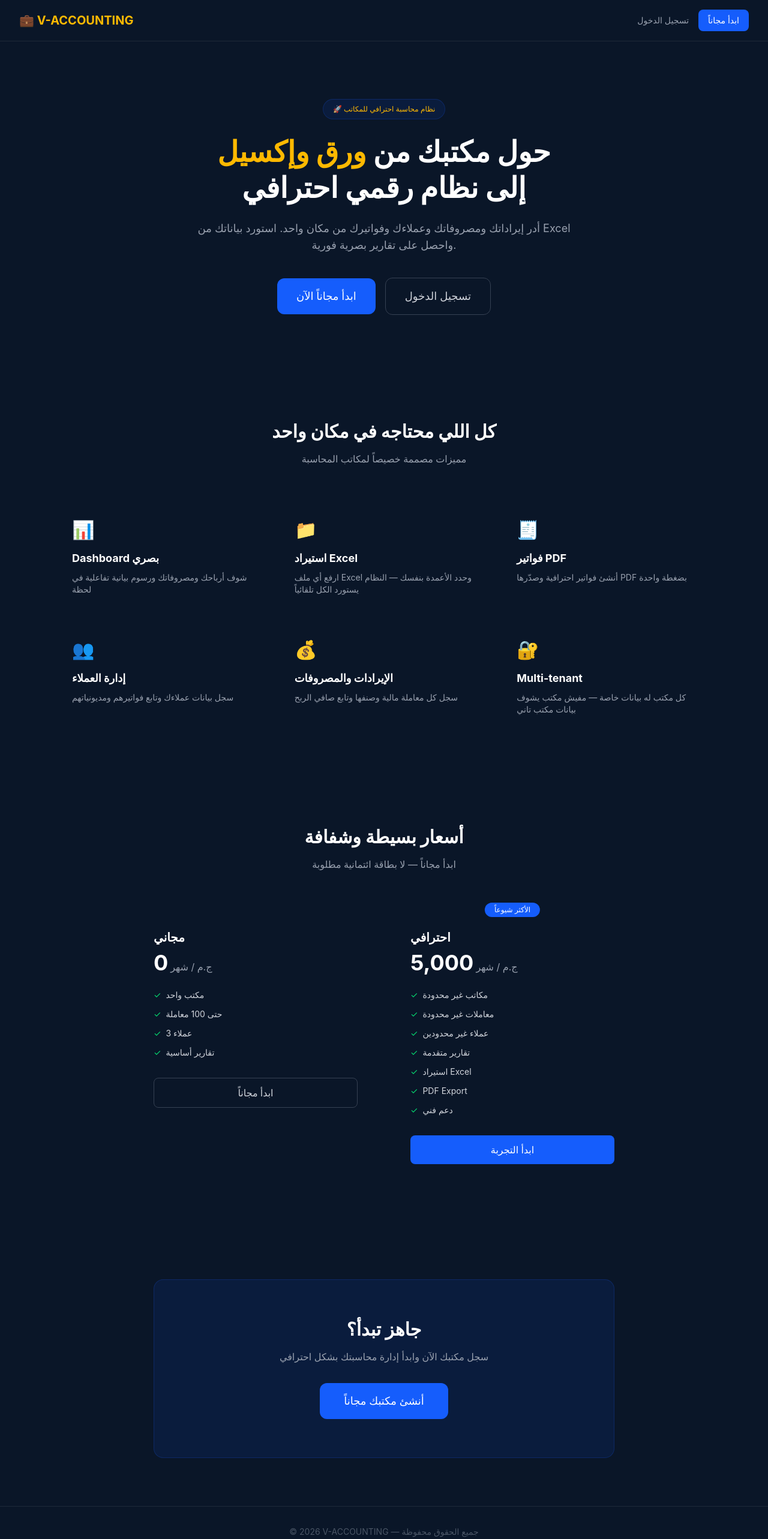
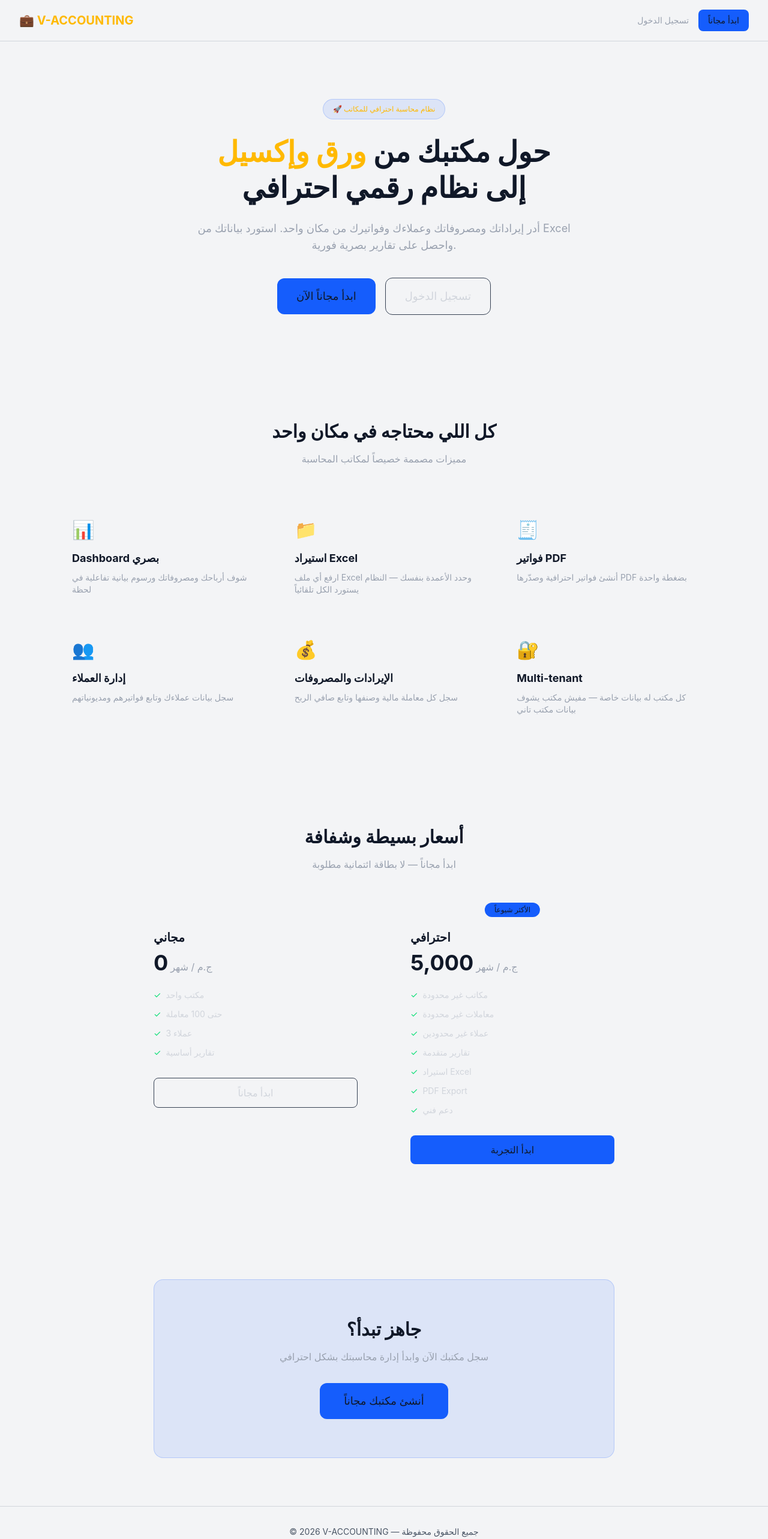
Before and after one commit to Saiffarghaly/v-accounting, a React (Vite) app in the folder client/: page / in a window 1280 px wide. Shown: the top 2566 px of the page at 60% size. Built offline with nearby package versions, Linux system fonts and the light colour scheme.

Commit message:
excel theme dashboard

```diff
--- a/client/src/pages/Landing.tsx
+++ b/client/src/pages/Landing.tsx
@@ -1,20 +1,20 @@
 const Landing = ({ onLogin, onRegister }: { onLogin: () => void; onRegister: () => void }) => {
   return (
-    <div className="min-h-screen bg-[#0a1628] text-white">
+    <div className="min-h-screen bg-gray-100 text-gray-900">
 
       {/* Navbar */}
-      <nav className="border-b border-gray-800 px-8 py-4 flex items-center justify-between">
+      <nav className="border-b border-gray-300 px-8 py-4 flex items-center justify-between">
         <h1 className="text-xl font-bold text-amber-400">💼 V-ACCOUNTING</h1>
         <div className="flex items-center gap-4">
           <button
             onClick={onLogin}
-            className="text-gray-400 hover:text-white text-sm transition"
+            className="text-gray-400 hover:text-gray-900 text-sm transition"
           >
             تسجيل الدخول
           </button>
           <button
             onClick={onRegister}
-            className="bg-blue-600 hover:bg-blue-700 text-white text-sm px-4 py-2 rounded-lg transition"
+            className="bg-blue-600 hover:bg-blue-700 text-gray-900 text-sm px-4 py-2 rounded-lg transition"
           >
             ابدأ مجاناً
           </button>
@@ -37,7 +37,7 @@ const Landing = ({ onLogin, onRegister }: { onLogin: () => void; onRegister: ()
         <div className="flex items-center justify-center gap-4">
           <button
             onClick={onRegister}
-            className="bg-blue-600 hover:bg-blue-700 text-white px-8 py-4 rounded-xl text-lg font-medium transition"
+            className="bg-blue-600 hover:bg-blue-700 text-gray-900 px-8 py-4 rounded-xl text-lg font-medium transition"
           >
             ابدأ مجاناً الآن
           </button>
@@ -63,7 +63,7 @@ const Landing = ({ onLogin, onRegister }: { onLogin: () => void; onRegister: ()
             { icon: "💰", title: "الإيرادات والمصروفات", desc: "سجل كل معاملة مالية وصنفها وتابع صافي الربح" },
             { icon: "🔐", title: "Multi-tenant", desc: "كل مكتب له بيانات خاصة — مفيش مكتب يشوف بيانات مكتب تاني" },
           ].map((f, i) => (
-            <div key={i} className="bg-[#1a2840]border border-gray-800 rounded-xl p-6 hover:border-blue-500/50 transition">
+            <div key={i} className="bg-whiteborder border-gray-300 rounded-xl p-6 hover:border-blue-500/50 transition">
               <p className="text-3xl mb-4">{f.icon}</p>
               <h4 className="font-bold text-lg mb-2">{f.title}</h4>
               <p className="text-gray-400 text-sm">{f.desc}</p>
@@ -97,9 +97,9 @@ const Landing = ({ onLogin, onRegister }: { onLogin: () => void; onRegister: ()
               highlight: true,
             },
           ].map((plan, i) => (
-            <div key={i} className={`bg-[#1a2840]border-2 ${plan.color} rounded-xl p-8 ${plan.highlight ? "relative" : ""}`}>
+            <div key={i} className={`bg-whiteborder-2 ${plan.color} rounded-xl p-8 ${plan.highlight ? "relative" : ""}`}>
               {plan.highlight && (
-                <div className="absolute -top-3 left-1/2 -translate-x-1/2 bg-blue-600 text-white text-xs px-4 py-1 rounded-full">
+                <div className="absolute -top-3 left-1/2 -translate-x-1/2 bg-blue-600 text-gray-900 text-xs px-4 py-1 rounded-full">
                   الأكثر شيوعاً
                 </div>
               )}
@@ -119,7 +119,7 @@ const Landing = ({ onLogin, onRegister }: { onLogin: () => void; onRegister: ()
                 onClick={plan.action}
                 className={`w-full py-3 rounded-lg font-medium transition ${
                   plan.highlight
-                    ? "bg-blue-600 hover:bg-blue-700 text-white"
+                    ? "bg-blue-600 hover:bg-blue-700 text-gray-900"
                     : "border border-gray-700 hover:border-gray-500 text-gray-300"
                 }`}
               >
@@ -137,7 +137,7 @@ const Landing = ({ onLogin, onRegister }: { onLogin: () => void; onRegister: ()
           <p className="text-gray-400 mb-8">سجل مكتبك الآن وابدأ إدارة محاسبتك بشكل احترافي</p>
           <button
             onClick={onRegister}
-            className="bg-blue-600 hover:bg-blue-700 text-white px-10 py-4 rounded-xl text-lg font-medium transition"
+            className="bg-blue-600 hover:bg-blue-700 text-gray-900 px-10 py-4 rounded-xl text-lg font-medium transition"
           >
             أنشئ مكتبك مجاناً
           </button>
@@ -145,7 +145,7 @@ const Landing = ({ onLogin, onRegister }: { onLogin: () => void; onRegister: ()
       </section>
 
       {/* Footer */}
-      <footer className="border-t border-gray-800 py-8 px-8 text-center text-gray-600 text-sm">
+      <footer className="border-t border-gray-300 py-8 px-8 text-center text-gray-600 text-sm">
         <p>© 2026 V-ACCOUNTING — جميع الحقوق محفوظة</p>
       </footer>
 
```
